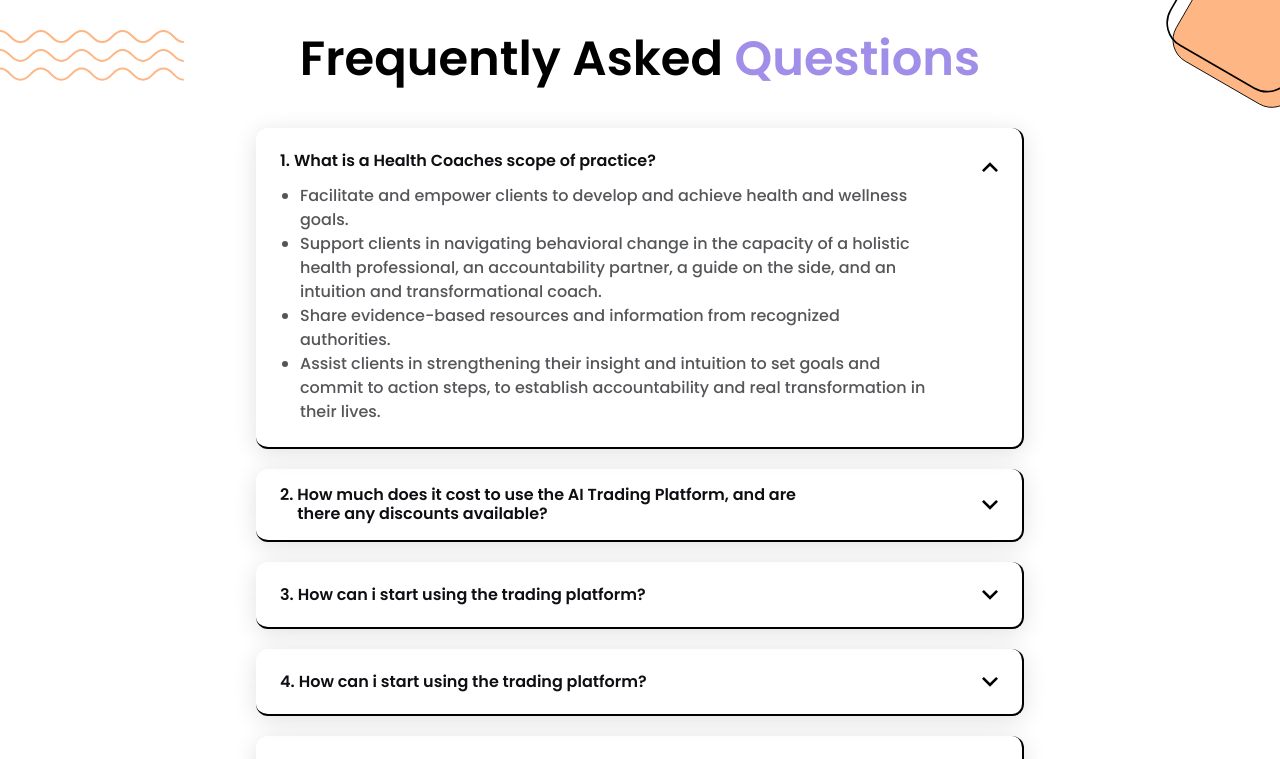
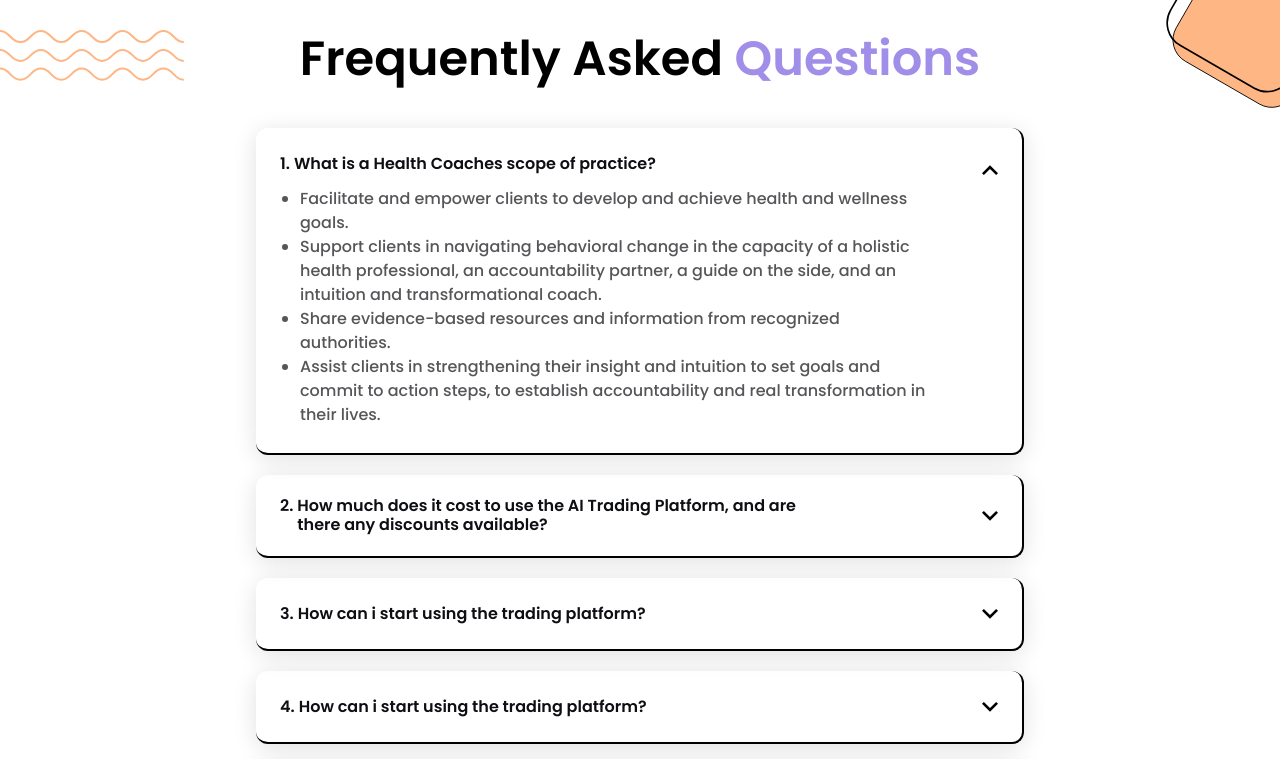
Before and after one commit to Shreya-454/wellnest, a React (Create React App) app: page / in a window 1280 px wide. Shown: the part 5660-6419 px from the top of the page. Built offline with nearby package versions, Linux system fonts and the light colour scheme.

Commit message:
acoordion spacing

```diff
--- a/src/components/Frequently.jsx
+++ b/src/components/Frequently.jsx
@@ -50,7 +50,7 @@ const Frequently = () => {
                 openAccordion === index
                   ? " pt-6 pb-[23px]"
                   : ""
-              } ${index === 1 ? "sm:py-4 py-2":" py-4 sm:py-[23px]"} accordion-item border-solid border-r-[2px] border-b-[2px] border-black rounded-xl transition-all duration-300 ease-in-out md:px-6 px-5 shadow-accordianshadow`}
+              } ${index === 1 ? "sm:py-[21px] py-2":" py-4 sm:py-[26px]"} accordion-item border-solid border-r-[2px] border-b-[2px] border-black rounded-xl transition-all duration-300 ease-in-out md:px-6 px-5 shadow-accordianshadow`}
               key={index}
             >
               <div
```
